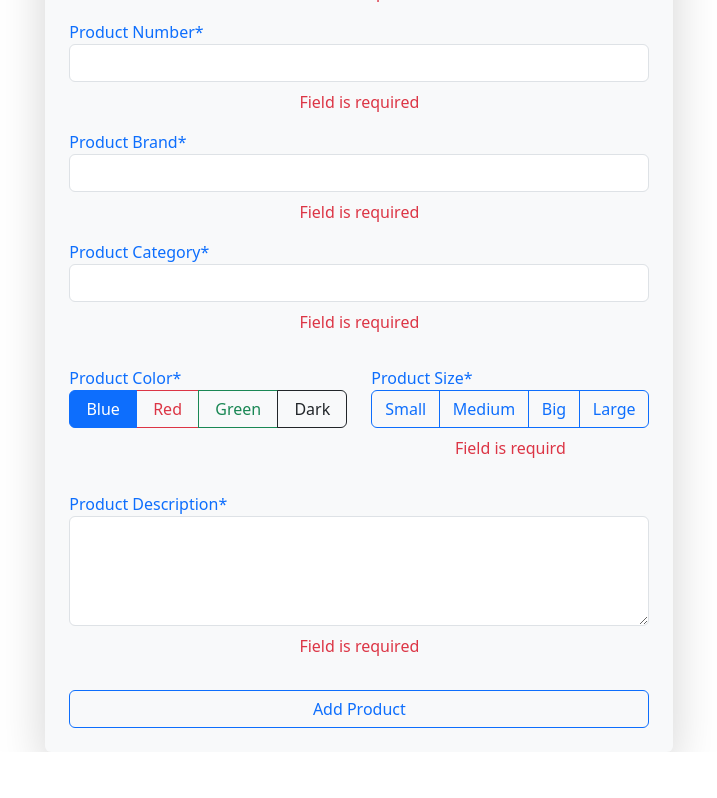
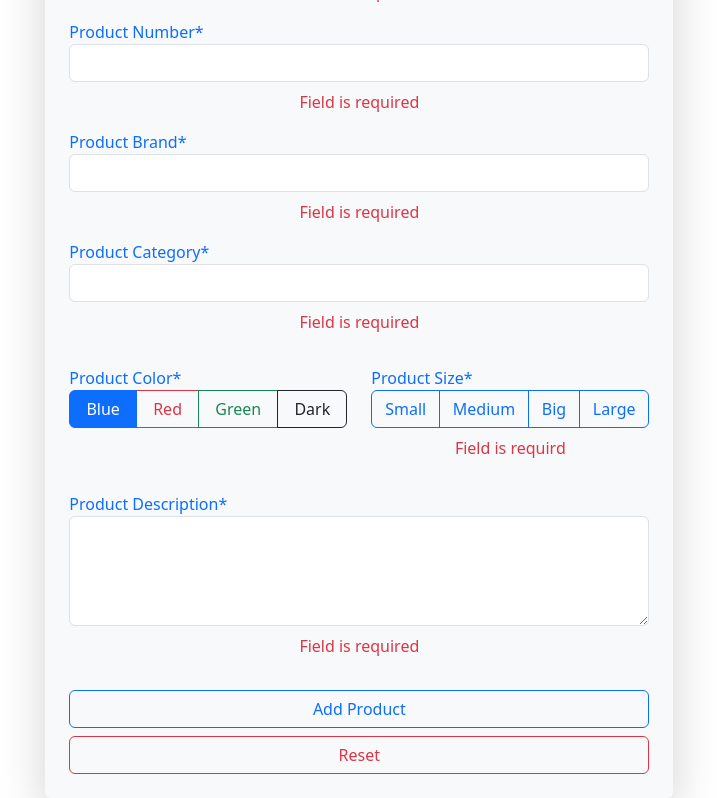
Before and after one commit to astric-0/vue-products-sample-project, a Vue app: page / in a window 1280 px wide. Shown: the part 192-990 px from the top of the page, without its empty margins (9-726 px from the left). Before the commit the page ends 944 px from the top, so only its background shows below. Built offline with nearby package versions, Linux system fonts and the light colour scheme; what vue-sweetalert2 would draw is missing.

Commit message:
Added Functionality to update product

```diff
--- a/src/components/InputProduct.vue
+++ b/src/components/InputProduct.vue
@@ -1,3 +1,15 @@
+<script>
+const initReset = {
+    id: '',
+    title: '',
+    description: '',
+    brand: '',
+    category: '',
+    color: 'Blue',
+    size: []
+}
+</script>
+
 <script setup>
 import { ref } from 'vue';
 
@@ -12,21 +24,15 @@ import TextAreaInput from './TextAreaInput.vue';
 const props = defineProps({
     init: {
         type: Object,
-        default: {
-            id: '',
-            title: '',
-            description: '',
-            brand: '',
-            category: '',
-            color: 'Blue',
-            size: []
-        }
+        default: { ...initReset }
     },
 
     update: {
-        type: Boolean,
-        default: false
-    }
+        type: Object,
+        default: {}
+    },
+
+    setUpdate: Function
 })
 
 const product = ref({ ...props.init })
@@ -83,12 +89,25 @@ const handleSubmit = _ => {
     if (errorList.value.length > 0)
         return errorListAlert(undefined, errorList.value);
 
-    if (store.getters.getProducts().find(item => item.id == product.value.id))
+    if (!props.update.check && store.getters.getProducts().find(item => item.id == product.value.id))
         return errorAlert('Product ID already exists',);
 
-    store.mutations.addProduct(product.value);
-    successAlert('Product Saved');
-    product.value = { ...props.init };
+    if (props.update.check === true) {
+        store.mutations.updateProduct(product, props.update.index);
+        successAlert('Product Updated');
+        props.setUpdate();
+    }
+    else {
+        store.mutations.addProduct(product.value);
+        successAlert('Product Saved');
+    }
+
+    product.value = { ...initReset };
+}
+
+const handleReset = _ => {
+    product.value = { ...initReset };
+    props.update.check && setUpdate();
 }
 
 </script>
@@ -124,6 +143,11 @@ const handleSubmit = _ => {
         <TextAreaInput label="Product Description" :model="product" field="description" :addErrorCB="pushErrorList"
             :removeErrorCB="removeError" required />
 
-        <button class="mt-3 w-100 btn btn-outline-primary" @click="handleSubmit()">Add Product</button>
+        <button class="mt-3 w-100 btn btn-outline-primary" @click="handleSubmit()">
+            {{ update.check ? 'Update Product' : 'Add Product' }}
+        </button>
+        <button class="mt-2 w-100 btn btn-outline-danger" @click="handleReset()">
+            Reset
+        </button>
     </div>
 </template>
--- a/src/components/ProductList.vue
+++ b/src/components/ProductList.vue
@@ -14,7 +14,13 @@ defineProps({
     <div v-else class="container">
         <h1 class="text-primary text-center">Products</h1>
         <ul class="list-group">
-            <ProductListItem :setUpdate="setUpdate" v-for="product in store.getters.getProducts()" :key="product.id" :product="product" />
+            <ProductListItem
+                v-for="(product, index) in store.getters.getProducts()"
+                :setUpdate="setUpdate"
+                :index="index"
+                :key="product.id"
+                :product="product"
+            />
         </ul>
     </div>
 </template>
--- a/src/components/ProductListItem.vue
+++ b/src/components/ProductListItem.vue
@@ -4,7 +4,8 @@ import { productInfoAlert } from '../assets/alerts';
 
 const props = defineProps({
     product: Object,
-    setUpdate: Function
+    setUpdate: Function,
+    index: Number
 });
 
 </script>
@@ -20,7 +21,7 @@ const props = defineProps({
                 <button class="btn btn-outline-info" @click="productInfoAlert(product)">
                     <font-awesome-icon icon="fa-solid fa-info" />
                 </button>
-                <button class="btn btn-primary" @click="setUpdate(true, product)">
+                <button class="btn btn-primary" @click="setUpdate(true, index, product)">
                     <font-awesome-icon icon="fa-solid fa-check" />
                 </button>
             </div>
--- a/src/store/index.js
+++ b/src/store/index.js
@@ -17,7 +17,11 @@ const store = ({
                 setProducts(store.state.products)
             }
         },
-
+        updateProduct(value, index) {
+            store.state.products[index] = value;
+            store.state.products = { ...store.state.products };
+            setProducts(store.state.products);
+        }
     },
 
     actions: {
--- a/src/views/Home.vue
+++ b/src/views/Home.vue
@@ -16,21 +16,21 @@ const init = {
 
 const initProduct = ref({ ...init });
 
-const update = ref(false);
+const update = ref({
+    check: false,
+    index: -1
+});
 
-const componentKey = ref(1);
-
-function setUpdate (value = false, product = { ...init }) {
-    update.value = value;
-    initProduct.value = value ? { ...product } : { ...init };
-    componentKey.value += 1;
+function setUpdate (check = false, index, product = { ...init }) {
+    update.value = { check, index: (check ? index : -1) };
+    initProduct.value = check ? { ...product } : { ...init };
 }
 </script>
 
 <template>
     <div class="row justify-content-center">
         <div class="col-12 col-md-6">
-            <InputProduct :init="initProduct" :update="update" :setUpdate="setUpdate" :key="componentKey" />
+            <InputProduct :init="initProduct" :update="update" :setUpdate="setUpdate" :key="update" />
         </div>
 
         <div class="col-12 col-md-5">
```
